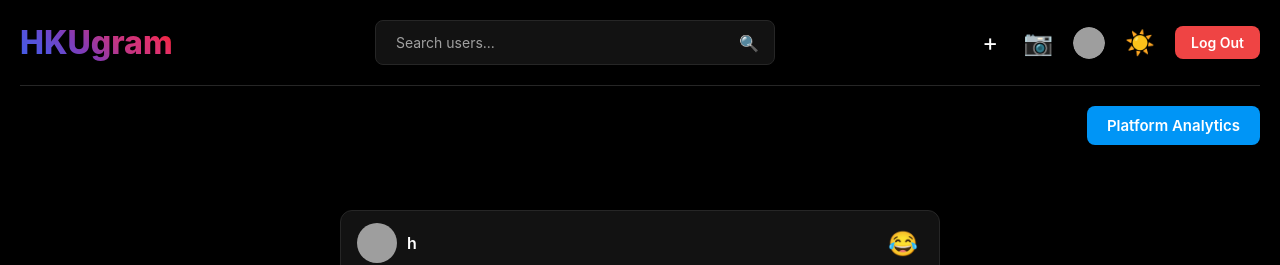
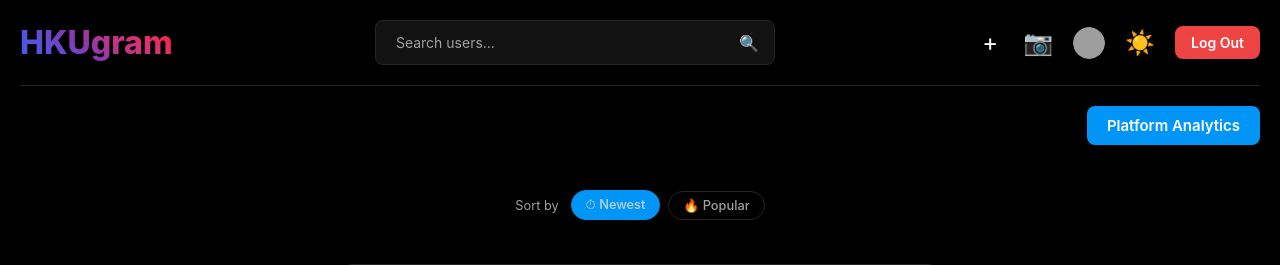
Before and after one commit to Sangho12/COMP3278_project, a Flask app: page /feed in a window 1280 px wide. Shown: the top 265 px of the page. Run offline with Flask 3, Linux system fonts and the light colour scheme; a user stored in the database is signed in; data comes from the database, SQL or seed files in the repository; data that the repository does not hold is empty; grey boxes are pictures that could not be loaded.

Commit message:
Update feed.html

```diff
--- a/COMP3278_project_Michael/templates/feed.html
+++ b/COMP3278_project_Michael/templates/feed.html
@@ -190,6 +190,14 @@
   {% endif %}
 </div>
 
+<div class="sort-bar">
+    <span class="sort-label">Sort by</span>
+    <a href="{{ url_for('feed', sort='new') }}"
+        class="sort-btn {% if sort=='new' %}active{% endif %}">⏱ Newest</a>
+    <a href="{{ url_for('feed', sort='popular') }}"
+        class="sort-btn {% if sort=='popular' %}active{% endif %}">🔥 Popular</a>
+</div>
+
 <!-- --- FEED CONTAINER (ONLY POST HEADER IS MODIFIED) --- -->
 <div class="feed-container" style="max-width: 600px; margin: 0 auto; padding: 20px 0;">
   {% for post in posts %}
```
